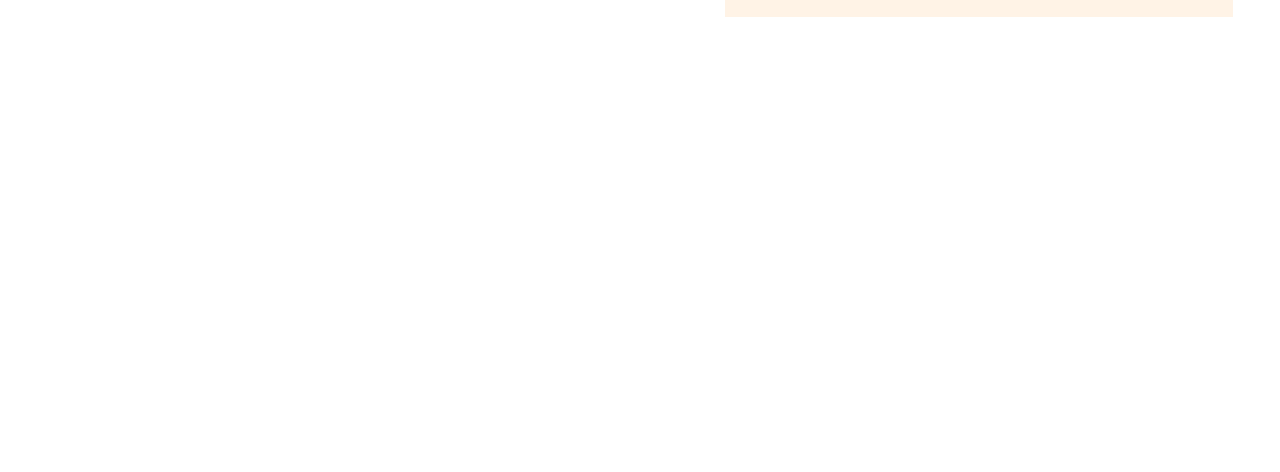
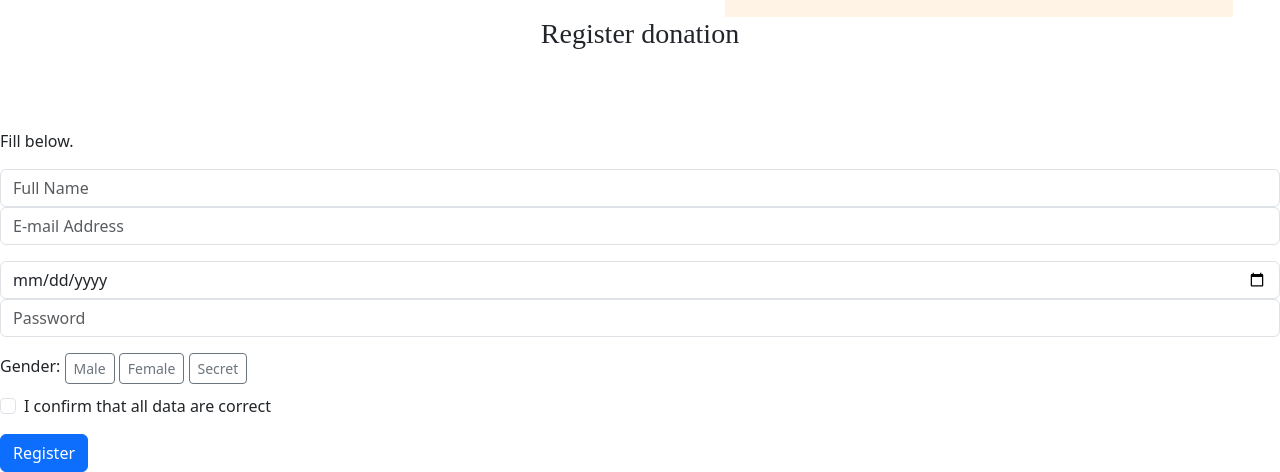
Before and after one commit to Valmirllap/partnership-japan, a plain HTML site: page index.html in a window 1280 px wide. Shown: the part 2313-2785 px from the top of the page. Before the commit the page ends 2330 px from the top, so only its background shows below. Drawn offline with nearby package versions, Linux system fonts and the light colour scheme.

Commit message:
Ticket #3 - Add form in HTML with the FrameWork BOOTSTRAP

```diff
--- a/index.html
+++ b/index.html
@@ -12,6 +12,7 @@
         crossorigin="anonymous">
 </head>
 <body>
+    <!-- ============================================= HEADER - NAVBAR ============================================= -->
   <header>
     <nav class="navbar1 container1">
       <a href="index.html" class="nav-link1">WeCanTravel!</a>
@@ -26,12 +27,14 @@
     </nav>
   </header>
 <main>
+      <!-- ============================================= IMAGE + TITLE ============================================= -->
       <div class="position">
         <img class="image-fuji" src="./img-video-logo/beau-monument-montagne-fuji-pagode-chureito-au-coucher-du-soleil-au-japon.jpg" alt="Financial help to travel and see Mont fuji in japan for those who can't afford it" width="100%" height="auto">
       </div>
       <div class="title">
         <h1>Let's combat poverty</h1>
       </div>
+      <!-- ============================================= BODY LEFT - INSIDE "SECTION" ============================================= -->
       <section class="flex">
         <div class="column">
           <div class="activities">
@@ -66,9 +69,10 @@
                </div>
             </div>
          </div>
+        <!-- ============================================= BODY RIGHT AND SOCIAL-MEDIA - INSIDE "SECTION" ============================================= -->
         <div class="put-color-div">
           <div class="put-email">
-            <h3>To get more informations</h3>
+            <h3 class="title-info">To get more informations</h3>
             <form class="space-between" action="send-info">
               <label class="size-email" for="email">E-mail*</label>
               <input type="email" name="email" id="email" placeholder="Example@test.com" class="email">
@@ -93,9 +97,63 @@
                 </div>
          </div>
       </section>
-      <form>
+<!-- ============================================= FORM USING BOOTSTRAP ============================================= -->
+  <div class="form-body">
+    <div class="row">
+      <div class="form-holder">
+        <div class="form-content">
+          <div class="form-items">
+            <h3>Register donation</h3>
+            <p>Fill below.</p>
+            <form class="start-form">
 
+              <div class="col-md-12">
+                <input class="form-control" type="text" name="name" placeholder="Full Name">
+              </div>
+
+              <div class="col-md-12">
+                <input class="form-control" type="email" name="email" placeholder="E-mail Address">
+              </div>
+
+              <div class="col-md-12">
+                <input class="form-control mt-3" type="date" id="birthday" name="birthday">
+              </div>
+
+              <div class="col-md-12">
+                <input class="form-control" type="password" name="password" placeholder="Password">
+              </div>
+
+              <div class="col-md-12 mt-3">
+                <label class="mb-3 mr-1" for="gender">Gender: </label>
+
+                <input type="radio" class="btn-check" name="gender" id="male" autocomplete="off">
+                <label class="btn btn-sm btn-outline-secondary" for="male">Male</label>
+
+                <input type="radio" class="btn-check" name="gender" id="female" autocomplete="off">
+                <label class="btn btn-sm btn-outline-secondary" for="female">Female</label>
+
+                <input type="radio" class="btn-check" name="gender" id="secret" autocomplete="off">
+                <label class="btn btn-sm btn-outline-secondary" for="secret">Secret</label>
+              </div>
+
+              <div class="form-check">
+                <input class="form-check-input" type="checkbox" value="">
+                <label class="form-check-label">I confirm that all data are correct</label>
+              </div>
+
+              <div class="form-button mt-3">
+                <button id="submit" type="submit" class="btn btn-primary">Register</button>
+              </div>
             </form>
+          </div>
+        </div>
+      </div>
+    </div>
+  </div>
+  <!-- ============================================= FOOTER ============================================= -->
+  <footer>
+    <div></div>
+  </footer>
 </main>
 
 
```
Lines whose indentation alone changed are shown as unchanged.
